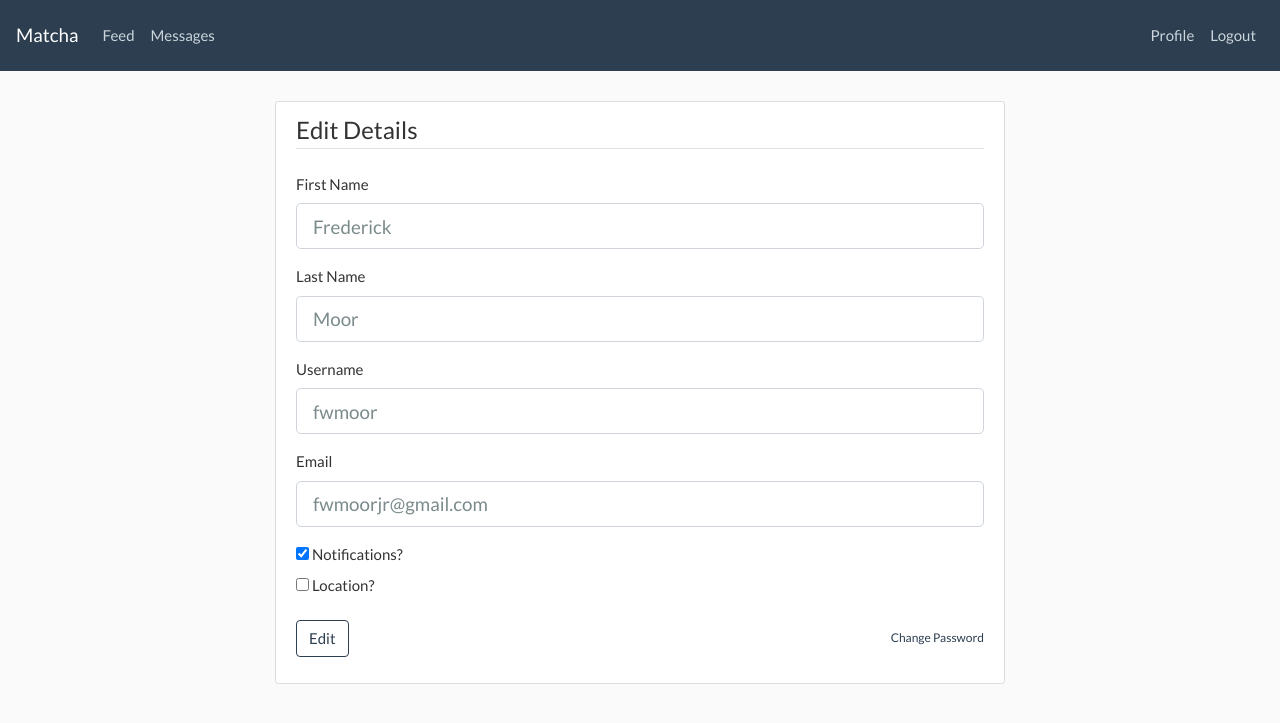
After one commit to FWMoor/Matcha, a Flask app: page /user/profile/edit in a window 1280 px wide. The commit adds this page. Shown: the top 723 px of the page. Run offline with Flask 2, Linux system fonts and the light colour scheme; a user stored in the database is signed in; data comes from the database, SQL or seed files in the repository; both versions use the stored data as it was after the commit; some libraries are stand-ins or nearby versions.

Commit message:
basic editing of details and password

```diff
--- a/matcha/chat/routes.py
+++ b/matcha/chat/routes.py
@@ -42,7 +42,7 @@ def joined(data):
 	con = db_connect()
 	con.row_factory = dict_factory
 	cur = con.cursor()
-	cur.execute("""SELECT * FROM messages WHERE matchId=?""", [data['room']])
+	cur.execute("SELECT * FROM messages WHERE matchId=?", [data['room']])
 	result = cur.fetchall()
 	for item in result:
 		emit('update', item['message'], room=room)
--- a/matcha/db.py
+++ b/matcha/db.py
@@ -63,6 +63,7 @@ def setup_tables():
 		preference INTEGER NOT NULL DEFAULT 0,
 		tags TEXT,
 		location TEXT,
+		notifications INTERGER NOT NULL DEFAULT 1,
 		fame INTEGER NOT NULL DEFAULT 0,
 		online INTEGER NOT NULL DEFAULT 0,
 		lastonline TEXT
--- a/matcha/users/routes.py
+++ b/matcha/users/routes.py
@@ -1,6 +1,7 @@
 from flask import Blueprint, render_template, url_for, request, flash, redirect, session, abort
 from jinja2 import TemplateNotFound
 
+from matcha.auth.utils import hash_password
 from matcha.decorators import is_logged_in
 from matcha.db import db_connect, dict_factory
 
@@ -17,11 +18,9 @@ def profile(username):
 	con = db_connect()
 	con.row_factory = dict_factory
 	cur = con.cursor()
-	cur.execute(
-		"""SELECT * FROM users WHERE username=?""", [username])
+	cur.execute("SELECT * FROM users WHERE username=?", [username])
 	result = cur.fetchone()
 	con.close()
-
 	if result:
 		try:
 			if result['password']:
@@ -31,3 +30,69 @@ def profile(username):
 			abort(404)
 	else:
 		abort(404)
+
+@users.route('/profile/edit', methods=['GET', 'POST'])
+@is_logged_in
+def edit():
+	con = db_connect()
+	con.row_factory = dict_factory
+	cur = con.cursor()
+	if request.method == 'POST':
+		notif = 1 if request.form.get('notifications') else 0
+		cur.execute("SELECT * FROM users WHERE (username=? OR email=?) AND NOT id=?", [request.form.get('username'), request.form.get('email'), session['id']])
+		results = cur.fetchall()
+		if results:
+			flash('Username or email already in use!', 'danger')
+			return redirect(url_for('users.edit'))
+		else:
+			cur.execute("UPDATE users SET fname=?, lname=?, username=?, email=?, notifications=? WHERE id=?", [request.form.get('fname'), request.form.get('lname'), request.form.get('username'), request.form.get('email'), notif, session['id']])
+			con.commit()
+			con.close()
+			session['username'] = request.form.get('username')
+			session['fname'] = request.form.get('fname')
+			session['lname'] = request.form.get('lname')
+			session['email'] = request.form.get('email')
+			try:
+				flash('Profile was updated!', 'success')
+				return redirect(url_for('users.profile', username=request.form.get('username')))
+			except TemplateNotFound:
+				abort(404)
+	else:
+		username = session['username'].lower()
+		cur.execute("SELECT * FROM users WHERE username=?", [username])
+		result = cur.fetchone()
+		con.close()
+		if result:
+			try:
+				return render_template('edit.html', user=result)
+			except TemplateNotFound:
+				abort(404)
+		else:
+			abort(404)
+
+@users.route('/profile/password', methods=['GET', 'POST'])
+@is_logged_in
+def password():
+	if request.method == 'POST':
+		password = request.form.get('password')
+		confirm = request.form.get('confirm')
+		if (password == confirm):
+			password = hash_password(password)
+			con = db_connect()
+			cur = con.cursor()
+			cur.execute("UPDATE users SET password=? WHERE id=?", [password, session['id']])
+			con.commit()
+			con.close()
+			try:
+				flash('Password was updated!', 'success')
+				return redirect(url_for('users.profile', username=request.form.get('username')))
+			except TemplateNotFound:
+				abort(404)
+		else:
+			flash('Password don\'t match!', 'danger')
+			return redirect(url_for('users.password'))
+	else:
+		try:
+			return render_template('password.html')
+		except TemplateNotFound:
+			abort(404)
--- /dev/null
+++ b/matcha/users/templates/edit.html
@@ -0,0 +1,89 @@
+{% extends "layout.html" %} {% block content %}
+
+<div class="content-section">
+	<form action="" method="POST">
+		<fieldset class="form-group">
+			<legend class="border-bottom mb-4">Edit Details</legend>
+			<div class="form-group">
+				<label for="fname" class="form-control-label">First Name</label>
+				<input
+					type="text"
+					name="fname"
+					id="fname"
+					class="form-control
+				form-control-lg"
+					value="{{ user.fname }}"
+					required
+				/>
+			</div>
+			<div class="form-group">
+				<label for="lname" class="form-control-label">Last Name</label>
+				<input
+					type="text"
+					name="lname"
+					id="lname"
+					class="form-control form-control-lg"
+					value="{{ user.lname }}"
+					required
+				/>
+			</div>
+			<div class="form-group">
+				<label for="username" class="form-control-label"
+					>Username</label
+				>
+				<input
+					type="text"
+					name="username"
+					id="username"
+					class="form-control form-control-lg"
+					value="{{ user.username }}"
+					required
+				/>
+			</div>
+			<div class="form-group">
+				<label for="email" class="form-control-label">Email</label>
+				<input
+					type="text"
+					name="email"
+					id="email"
+					class="form-control form-control-lg"
+					value="{{ user.email }}"
+					required
+				/>
+			</div>
+			<div>
+				{% if user.notifications %}
+				<input
+					type="checkbox"
+					name="notifications"
+					id="notifications"
+					checked
+				/>
+				{% else %}
+				<input
+					type="checkbox"
+					name="notifications"
+					id="notifications"
+				/>
+				{% endif %}
+				<label for="notifications">Notifications?</label>
+			</div>
+			<div>
+				<input type="checkbox" name="location" id="location" />
+				<label for="location">Location?</label>
+			</div>
+		</fieldset>
+		<div class="form-group d-flex justify-content-between">
+			<button type="submit" class="btn btn-outline-primary">
+				Edit
+			</button>
+			<small class="align-self-center"
+				><a href="{{ url_for('users.password') }}" class="text-primary"
+					>Change Password</a
+				></small
+			>
+		</div>
+	</form>
+</div>
+
+{% endblock content %}
```
Also changed, not shown: matcha/auth/routes.py (+4 -7 lines), matcha/users/templates/password.html (added, +45 -0 lines), matcha/users/templates/profile.html (+6 -12 lines), matcha/site.db.
